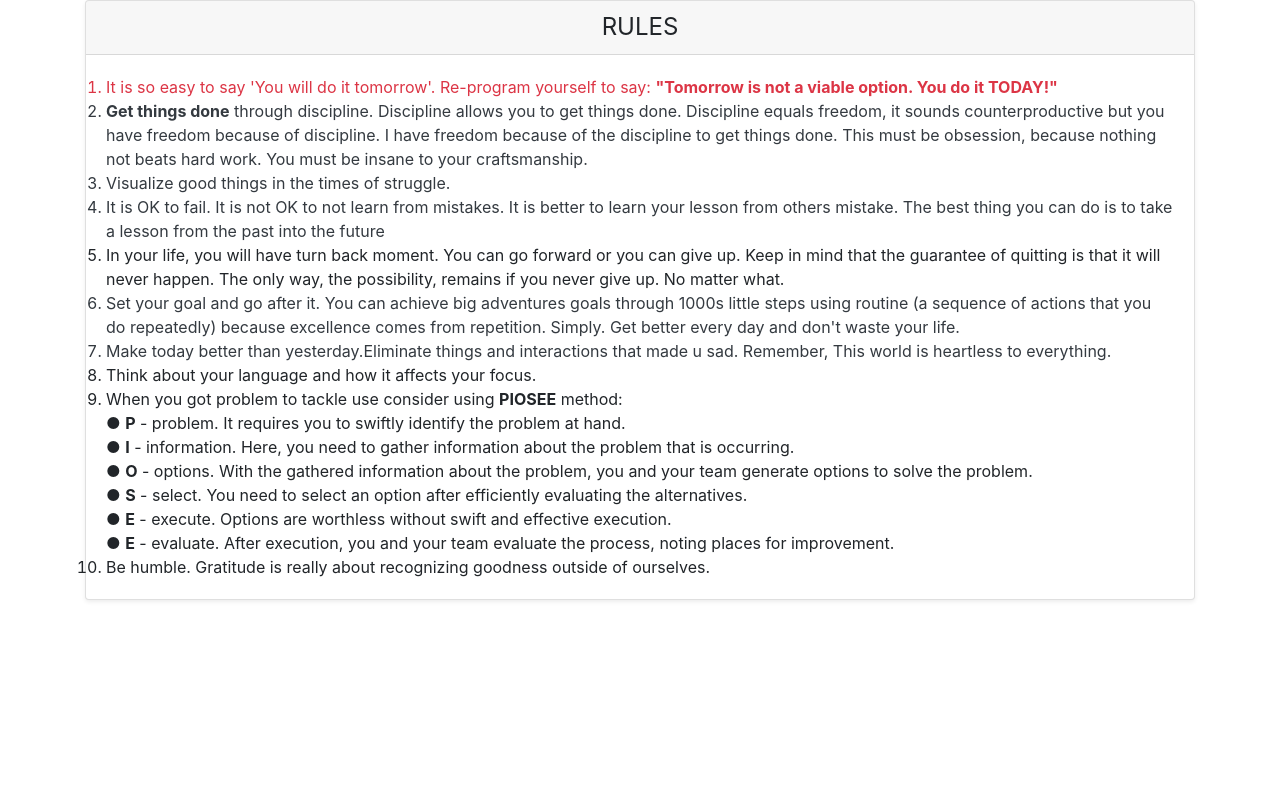
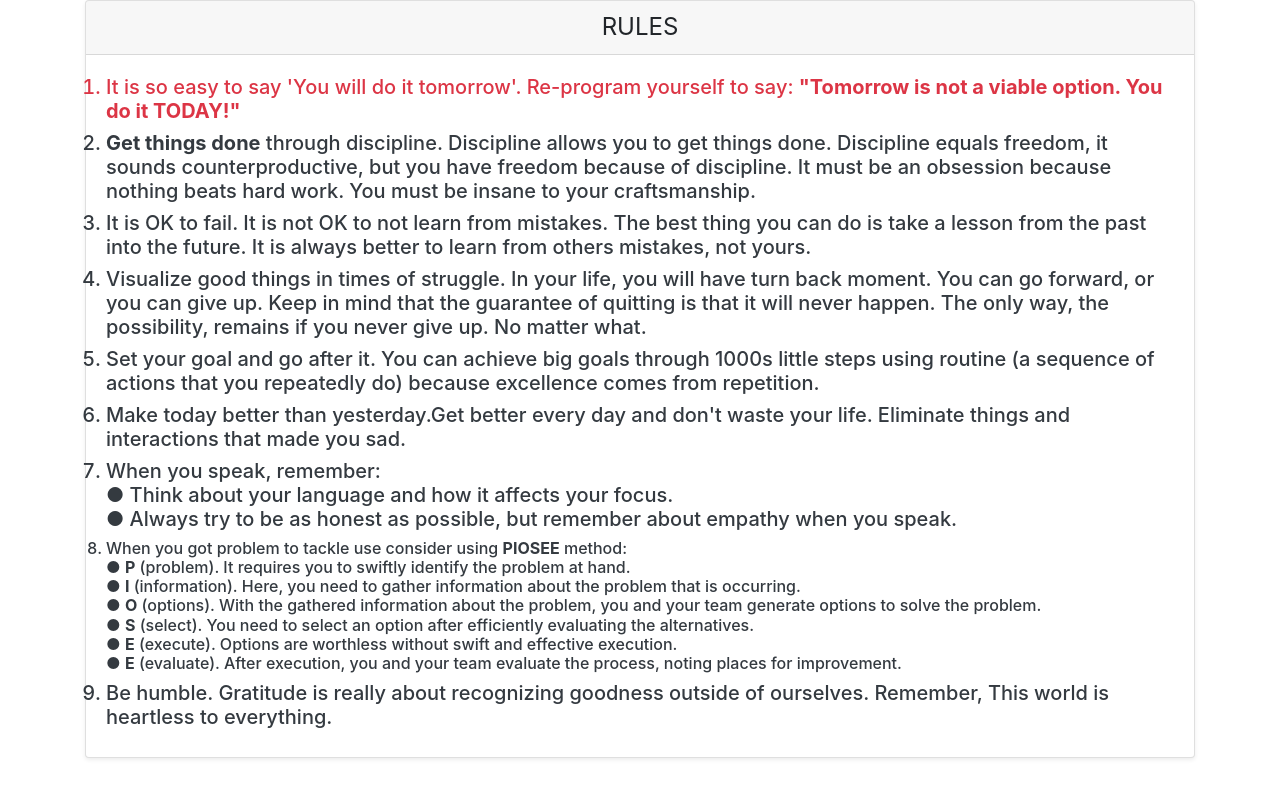
Before and after one commit to pastorcmentarny/denva, a Flask app: template src/templates/focus.html in a window 1280 px wide. Run offline with Flask 2, Linux system fonts and the light colour scheme; the template is opened without the code that fills it, so the values that code supplies are empty; parts of the project's set-up code (start-up, migrations or seed data) failed here and were passed over.

Commit message:
Update focus

```diff
--- a/src/templates/focus.html
+++ b/src/templates/focus.html
@@ -32,58 +32,58 @@
             </div>
             <div class="card-body  text-left">
                 <ol class="list-group">
-                    <li class="text-danger">It is so easy to say 'You will do it tomorrow'. Re-program yourself to say:
+                    <li class="text-danger h5">It is so easy to say 'You will do it tomorrow'. Re-program yourself to
+                        say:
                         <b>"Tomorrow is not a viable option. You do it TODAY!"</b>
                     </li>
-                    <li class="text-dark">
+                    <li class="text-dark h5">
                         <b>Get things done</b> through discipline. Discipline allows you to get things done. Discipline
-                        equals freedom, it sounds counterproductive but you have freedom because of discipline. I have
-                        freedom because of the discipline to get things done. This must be obsession, because nothing
-                        not beats hard work. You must be insane to your craftsmanship.
+                        equals freedom, it sounds counterproductive, but you have freedom because of discipline. It
+                        must be an obsession because nothing beats hard work. You must be insane to your
+                        craftsmanship.
                     </li>
-                    <li class="text-dark">
-                        Visualize good things in the times of struggle.
+                    <li class="text-dark h5">
+                        It is OK to fail. It is not OK to not learn from mistakes. The best thing you can do is take a
+                        lesson from the past into the future. It is always better to learn from others mistakes, not
+                        yours.
                     </li>
-                    <li class="text-dark">
-                        It is OK to fail. It is not OK to not learn from mistakes. It is better to learn your lesson
-                        from others mistake. The best thing you can do is to take a lesson from the past into the future
+                    <li class="text-dark h5">
+                        Visualize good things in times of struggle. In your life, you will have turn back moment. You
+                        can go forward, or you can give up. Keep in mind that the guarantee of quitting is that it will
+                        never happen. The only way, the possibility, remains if you never give up. No matter what.
                     </li>
-                    <li>
-                        In your life, you will have turn back moment. You can go forward or you can give up. Keep in
-                        mind that the guarantee of quitting is that it will never happen. The only way, the possibility,
-                        remains if you never give up. No matter what.
+                    <li class="text-dark h5">Set your goal and go after it. You can achieve big goals through
+                        1000s little steps using routine (a sequence of actions that you repeatedly do) because
+                        excellence comes from repetition.
                     </li>
-                    <li class="text-dark">Set your goal and go after it. You can achieve big adventures goals through
-                        1000s little
-                        steps using routine (a sequence of actions that you do repeatedly) because excellence comes from
-                        repetition. Simply. Get better every day and don't waste your life.
+                    <li class="text-dark h5">
+                        Make today better than yesterday.Get better every day and don't waste your life. Eliminate
+                        things and interactions that made you sad.
                     </li>
-                    <li class="text-dark">
-                        Make today better than yesterday.Eliminate things and interactions that made u sad. Remember,
-                        This world is heartless to
-                        everything.
+                    <li class="text-dark h5">
+                        When you speak, remember:<br/>
+                        ● Think about your language and how it affects your focus.<br/>
+                        ● Always try to be as honest as possible, but remember about empathy when you speak.
                     </li>
-                    <li>
-                        Think about your language and how it affects your focus.
-                    </li>
-                    <li>
+                    <li class="text-dark h6">
                         When you got problem to tackle use consider using <b>PIOSEE</b> method:<br/>
-                        ● <b>P</b> - problem. It requires you to swiftly identify the problem at hand.<br/>
-                        ● <b>I</b> - information. Here, you need to gather information about the problem that
+                        ● <b>P</b> (problem). It requires you to swiftly identify the problem at hand.<br/>
+                        ● <b>I</b> (information). Here, you need to gather information about the problem that
                         is
                         occurring.<br/>
-                        ● <b>O</b> - options. With the gathered information about the problem, you and your
+                        ● <b>O</b> (options). With the gathered information about the problem, you and your
                         team
                         generate options to solve the problem.<br/>
-                        ● <b>S</b> - select. You need to select an option after efficiently evaluating the
+                        ● <b>S</b> (select). You need to select an option after efficiently evaluating the
                         alternatives.<br/>
-                        ● <b>E</b> - execute. Options are worthless without swift and effective execution.<br/>
-                        ● <b>E</b> - evaluate. After execution, you and your team evaluate the process, noting
+                        ● <b>E</b> (execute). Options are worthless without swift and effective execution.<br/>
+                        ● <b>E</b> (evaluate). After execution, you and your team evaluate the process, noting
                         places
                         for improvement.<br/>
                     </li>
-                    <li>
-                        Be humble. Gratitude is really about recognizing goodness outside of ourselves.
+                    <li class="text-dark h5">
+                        Be humble. Gratitude is really about recognizing goodness outside of ourselves. Remember, This
+                        world is heartless to everything.
                     </li>
                 </ol>
             </div>
```
